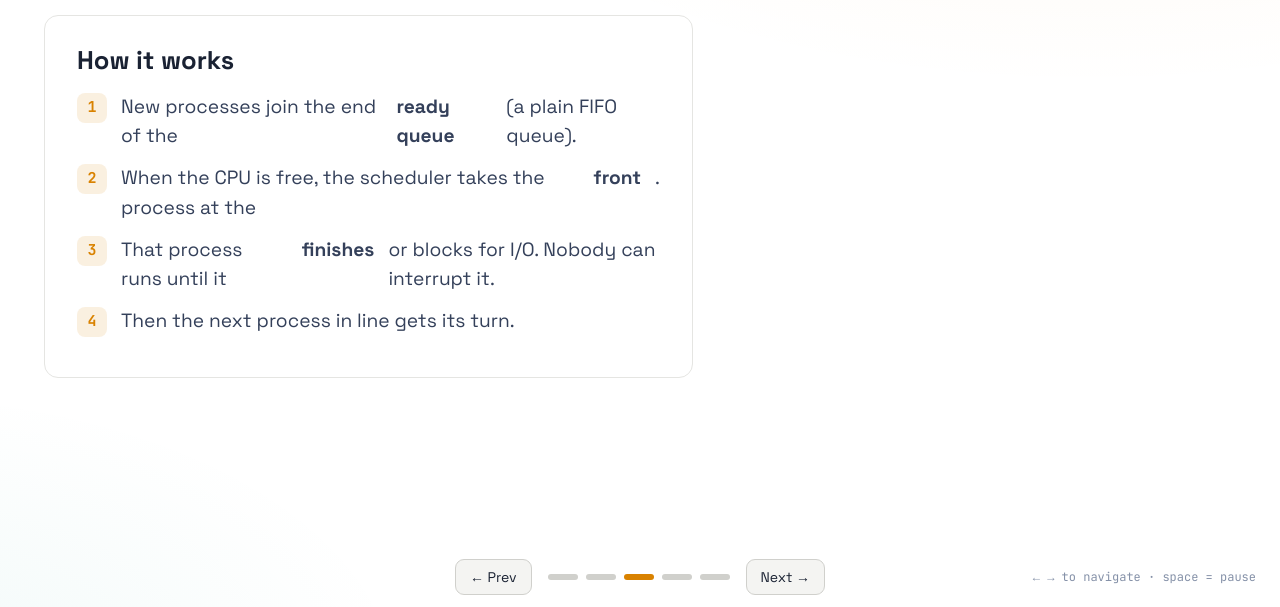
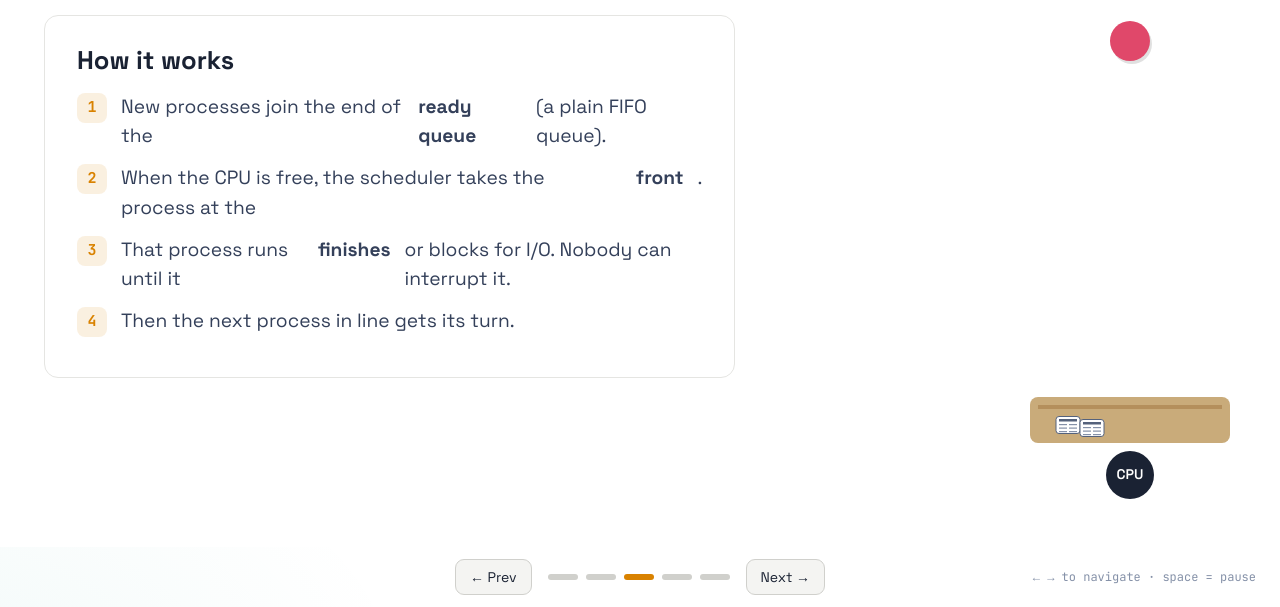
Before and after one commit to AleksandroRD/ggi3-kgu, a plain HTML site: page scheduling.html in a window 1280 px wide. Both pictures are taken after a click on the button 638 px from the left and 770 px from the top of the page. Shown: the part 193-800 px from the top of the page. Drawn offline with Linux system fonts and the light colour scheme.

Commit message:
third commit

```diff
--- a/scheduling.html
+++ b/scheduling.html
@@ -130,6 +130,11 @@
   [data-name=tradeoffs] .sx li{margin:10px 0}
   [data-name=tradeoffs] .lead{font-size:clamp(17px,1.5vw,22px)}
   @media (max-width:900px){.sx,[data-name=fcfs-info] .sx{grid-template-columns:1fr}}
+  .bg-canvas{position:absolute;inset:0;width:100%;height:100%;display:block;background:#fff;z-index:0;pointer-events:none}
+  [data-name=fcfs-info] > :not(canvas){position:relative;z-index:1}
+  [data-name=fcfs-info] .sx{grid-template-columns:1fr;max-width:58%}
+  [data-name=fcfs-info] .card{background:rgba(255,255,255,.92)}
+  @media (max-width:900px){[data-name=fcfs-info] .sx{max-width:100%}}
 
   /* slide 3 */
   .s3-head{display:flex;justify-content:space-between;align-items:flex-end;gap:20px;flex-wrap:wrap;margin-bottom:14px}
@@ -270,6 +275,7 @@
 
   <!-- ============ SLIDE: FCFS OVERVIEW ============ -->
   <section class="slide" data-name="fcfs-info">
+    <canvas id="paper" class="bg-canvas"></canvas>
     <h2>FCFS at a glance</h2>
     <p class="lead muted" style="margin:0 0 18px">The simplest scheduler there is: whoever arrives first gets the CPU first. It works like a single checkout line in a shop.</p>
     <div class="sx">
@@ -509,6 +515,97 @@ function showInfo(k){
 }
 document.querySelectorAll('#sd .node, #sd .edge').forEach(g => g.addEventListener('click', () => showInfo(g.dataset.k)));
 showInfo('dispatch');
+
+/* ================= SLIDE 3: newspaper queue (top view) ================= */
+const PCOLS = ['#0f9d8f','#e0486a','#6f58e0','#d98200','#3a7bd5','#d93c3c'];
+const paper = { people:[], spawnIn:0.3, n:0, W:0, H:0 };
+function paperGeom(W, H){
+  const colX = W - 150, counterY = H - 150;
+  return { colX, counterY, frontY: counterY - 50, gap: 52 };
+}
+function paperStep(dt){
+  const cv = document.getElementById('paper');
+  const f = fitCanvas(cv); if (!f) return;
+  const { W, H } = f; paper.W = W; paper.H = H;
+  const g = paperGeom(W, H), P = paper.people;
+  const inLine = P.filter(p => p.st !== 'leaving');
+  const maxQ = Math.max(2, Math.floor((g.frontY + 10) / g.gap));
+  paper.spawnIn -= dt;
+  if (paper.spawnIn <= 0 && inLine.length < maxQ){
+    P.push({ id: ++paper.n, x: g.colX, y: -16, st:'queue', t:0, need: 2.2 + Math.random() * 1.2,
+             col: PCOLS[paper.n % PCOLS.length] });
+    paper.spawnIn = 1.7 + Math.random() * 0.8;
+  }
+  inLine.forEach((p, i) => {                 // queue order = array order
+    const ty = g.frontY - i * g.gap;
+    const d = ty - p.y;
+    p.y += Math.sign(d) * Math.min(Math.abs(d), 80 * dt);
+    p.x = g.colX;
+    if (i === 0 && p.st === 'queue' && Math.abs(d) < 0.5) p.st = 'serving';
+    if (p.st === 'serving'){
+      p.t += dt;
+      if (p.t >= p.need){ p.st = 'leaving'; }
+    }
+  });
+  paper.people = P.filter(p => !(p.st === 'leaving' && p.x < -20));
+  paper.people.forEach(p => { if (p.st === 'leaving') p.x -= 120 * dt; });
+  // keep leavers out of the queue ordering but still drawn
+  paper.people.sort((a, b) => (a.st === 'leaving') - (b.st === 'leaving') || a.id - b.id);
+  drawPaper();
+}
+function paperIcon(ctx, x, y){   // newspaper centred at x,y, 24x17 with text lines
+  ctx.fillStyle = '#fff'; ctx.strokeStyle = '#55627c'; ctx.lineWidth = 1;
+  rr(ctx, x - 12, y - 8.5, 24, 17, 3); ctx.fill(); ctx.stroke();
+  ctx.fillStyle = '#55627c'; ctx.fillRect(x - 9, y - 6, 18, 2.5);        // headline
+  ctx.fillStyle = '#8591a8';
+  for (let i = 0; i < 3; i++){ ctx.fillRect(x - 9, y - 1 + i * 3.5, 8, 1.2); ctx.fillRect(x + 1, y - 1 + i * 3.5, 8, 1.2); }
+}
+function drawPaper(){
+  const cv = document.getElementById('paper');
+  const f = fitCanvas(cv); if (!f) return;
+  const { ctx, W, H } = f;
+  const g = paperGeom(W, H);
+  ctx.clearRect(0, 0, W, H);
+  // kiosk counter
+  const kw = 200, kx = g.colX - kw / 2;
+  ctx.fillStyle = '#c9ab7a'; rr(ctx, kx, g.counterY, kw, 46, 8); ctx.fill();
+  ctx.fillStyle = '#b48f5c'; ctx.fillRect(kx + 8, g.counterY + 8, kw - 16, 4);
+  // newspapers on the counter
+  [[-62, 0], [-38, 3]].forEach(([dx, dy]) => {
+    paperIcon(ctx, g.colX + dx, g.counterY + 28 + dy);
+  });
+  // seller (behind the counter)
+  ctx.fillStyle = '#1a2233'; ctx.beginPath(); ctx.arc(g.colX, g.counterY + 78, 24, 0, 7); ctx.fill();
+  ctx.fillStyle = '#fff'; ctx.font = '600 14px "Space Grotesk", sans-serif'; ctx.textAlign = 'center'; ctx.textBaseline = 'middle';
+  ctx.fillText('CPU', g.colX, g.counterY + 78);
+  // people
+  paper.people.forEach(p => {
+    const r = 20;
+    ctx.fillStyle = 'rgba(0,0,0,.12)'; ctx.beginPath(); ctx.arc(p.x + 2, p.y + 3, r, 0, 7); ctx.fill();
+    ctx.fillStyle = p.col; ctx.beginPath(); ctx.arc(p.x, p.y, r, 0, 7); ctx.fill();
+    if (p.st === 'serving'){
+      ctx.strokeStyle = '#1a2233'; ctx.lineWidth = 3; ctx.beginPath();
+      const u = Math.min(1, p.t / p.need), ease = v => v * v * (3 - 2 * v);
+      ctx.arc(p.x, p.y, r + 6, -Math.PI / 2, -Math.PI / 2 + Math.PI * 2 * u); ctx.stroke();
+      const sy = g.counterY + 78, hx = g.colX - 38, hy = g.counterY + 28;
+      if (u > .05 && u < .4){                      // pays: dollar goes to the seller
+        const k = ease((u - .05) / .3), dy = p.y + (sy - p.y) * k;
+        ctx.fillStyle = '#2e9e5b'; ctx.strokeStyle = '#1f7a43'; ctx.lineWidth = 1;
+        rr(ctx, p.x - 13, dy - 8, 26, 16, 3); ctx.fill(); ctx.stroke();
+        ctx.fillStyle = '#fff'; ctx.font = '700 12px "JetBrains Mono", monospace';
+        ctx.textAlign = 'center'; ctx.textBaseline = 'middle'; ctx.fillText('$', p.x, dy + .5);
+      }
+      if (u >= .5){                                // takes a newspaper from the counter
+        const k = ease(Math.min(1, (u - .5) / .35));
+        paperIcon(ctx, hx + (p.x - hx) * k, hy + (p.y - r - 6 - hy) * k);
+      }
+    }
+    if (p.st === 'leaving'){
+      paperIcon(ctx, p.x, p.y - r - 6);
+    }
+  });
+  ctx.textAlign = 'left'; ctx.textBaseline = 'alphabetic';
+}
 
 /* ================= SLIDE 3: FCFS simulation ================= */
 const cv = document.getElementById('fcfs');
@@ -794,7 +891,7 @@ function drawGantt(ctx, W){
 }
 
 /* ================= MAIN LOOP ================= */
-function resizeAll(){ if (names[cur] === 'fcfs') draw(); if (names[cur] === 'intro') drawTimeline(.06); }
+function resizeAll(){ if (names[cur] === 'fcfs') draw(); if (names[cur] === 'intro') drawTimeline(.06); if (names[cur] === 'fcfs-info') drawPaper(); }
 window.addEventListener('resize', resizeAll);
 
 let last = performance.now(), lastTable = 0;
@@ -802,6 +899,7 @@ function frame(now){
   const dt = Math.min(0.1, (now - last) / 1000); last = now;
   const name = names[cur];
   if (name === 'intro') demoStep(dt);
+  if (name === 'fcfs-info') paperStep(dt);
   if (name === 'fcfs'){
     if (!paused){ simAdvance(dt * cfg.speed); S.beltOff += dt * 26; }
     if (!paused || now < S.animUntil) updateVisuals(dt);
```
